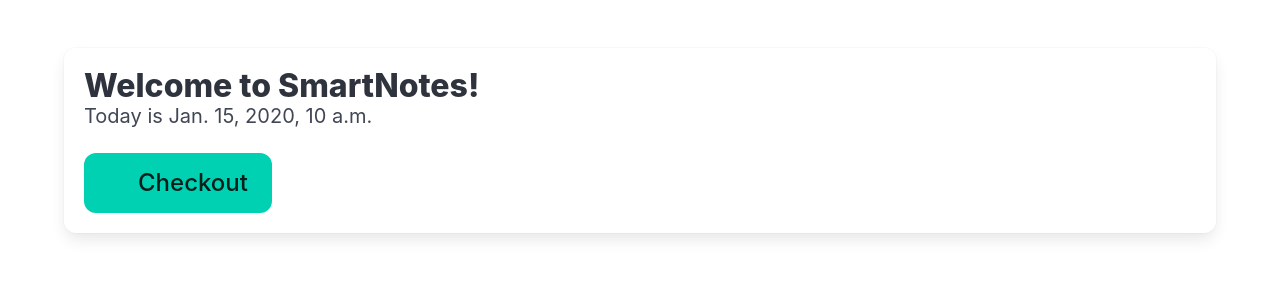
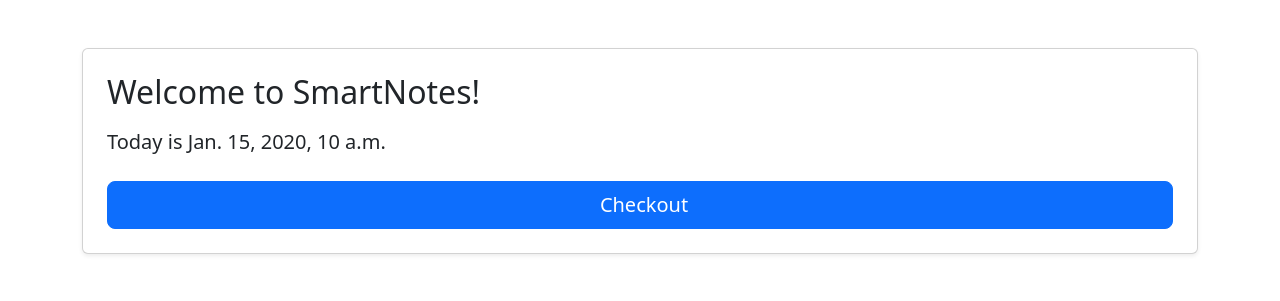
Before and after one commit to PrashantSBasnet/L5_WAT, a Django app: template django/home/templates/home/welcome.html in a window 1280 px wide. Shown: the top 301 px of the page. Run offline with Django 5.2, Linux system fonts and the light colour scheme; the template is opened without the code that fills it: most values are stand-ins (such as "Sample title", 1, 10 or a date in 2020).

Commit message:
feat: bootstrap and clickable notes

```diff
--- a/django/home/templates/home/welcome.html
+++ b/django/home/templates/home/welcome.html
@@ -2,21 +2,19 @@
 
 {% block content %}
 
-<div class="section">
-    <div class="container">
-        <div class="box">
-            <h1 class="title">Welcome to SmartNotes!</h1>
-            <p class="subtitle">Today is {{ today }}</p>
+<div class="py-5">
+  <div class="container">
+    <div class="card p-4 shadow-sm">
+      <h1 class="h2 mb-3">Welcome to SmartNotes!</h1>
+      <p class="lead mb-4">Today is {{ today }}</p>
 
-            <!-- Checkout button using Bulma -->
-            <a href="/checkout/" class="button is-primary is-large">
-                <span class="icon">
-                    <i class="fas fa-shopping-cart"></i>
-                </span>
-                <span>Checkout</span>
-            </a>
-        </div>
+      <!-- Checkout button using Bootstrap -->
+      <a href="/checkout/" class="btn btn-primary btn-lg">
+        <i class="fas fa-shopping-cart me-2"></i>
+        Checkout
+      </a>
     </div>
+  </div>
 </div>
 
 {% endblock %}
--- a/django/notes/templates/notes_detail.html
+++ b/django/notes/templates/notes_detail.html
@@ -5,7 +5,9 @@
     <title>Details</title>
 </head>
 <body>
-<h1> {{note.title}}</h1>
-<p>{{note.text}}</p>
+<div class="container">
+    <h1> {{note.title}}</h1>
+    <p>{{note.text}}</p>
+</div>
 </body>
 </html>
--- a/django/static/template/base.html
+++ b/django/static/template/base.html
@@ -1,8 +1,13 @@
 {% load static %}
 <html lang="en">
 <head>
+    <!-- Custom CC -->
     <link rel="stylesheet" type="text/css" href="{% static 'css/style.css' %}">
-    <link rel="stylesheet" href="https://cdnjs.cloudflare.com/ajax/libs/bulma/1.0.4/css/bulma.min.css" integrity="sha512-yh2RE0wZCVZeysGiqTwDTO/dKelCbS9bP2L94UvOFtl/FKXcNAje3Y2oBg/ZMZ3LS1sicYk4dYVGtDex75fvvA==" crossorigin="anonymous" referrerpolicy="no-referrer" />
+
+    <!-- Bulma -->
+<!--    <link rel="stylesheet" href="https://cdnjs.cloudflare.com/ajax/libs/bulma/1.0.4/css/bulma.min.css" integrity="sha512-yh2RE0wZCVZeysGiqTwDTO/dKelCbS9bP2L94UvOFtl/FKXcNAje3Y2oBg/ZMZ3LS1sicYk4dYVGtDex75fvvA==" crossorigin="anonymous" referrerpolicy="no-referrer" />-->
+     <!-- Bootstrap CSS -->
+    <link href="https://cdn.jsdelivr.net/npm/bootstrap@5.3.3/dist/css/bootstrap.min.css" rel="stylesheet">
 </head>
 <body>
     {% block content %}
```
Also changed, not shown: django/notes/templates/notes_list.html (+19 -6 lines).
